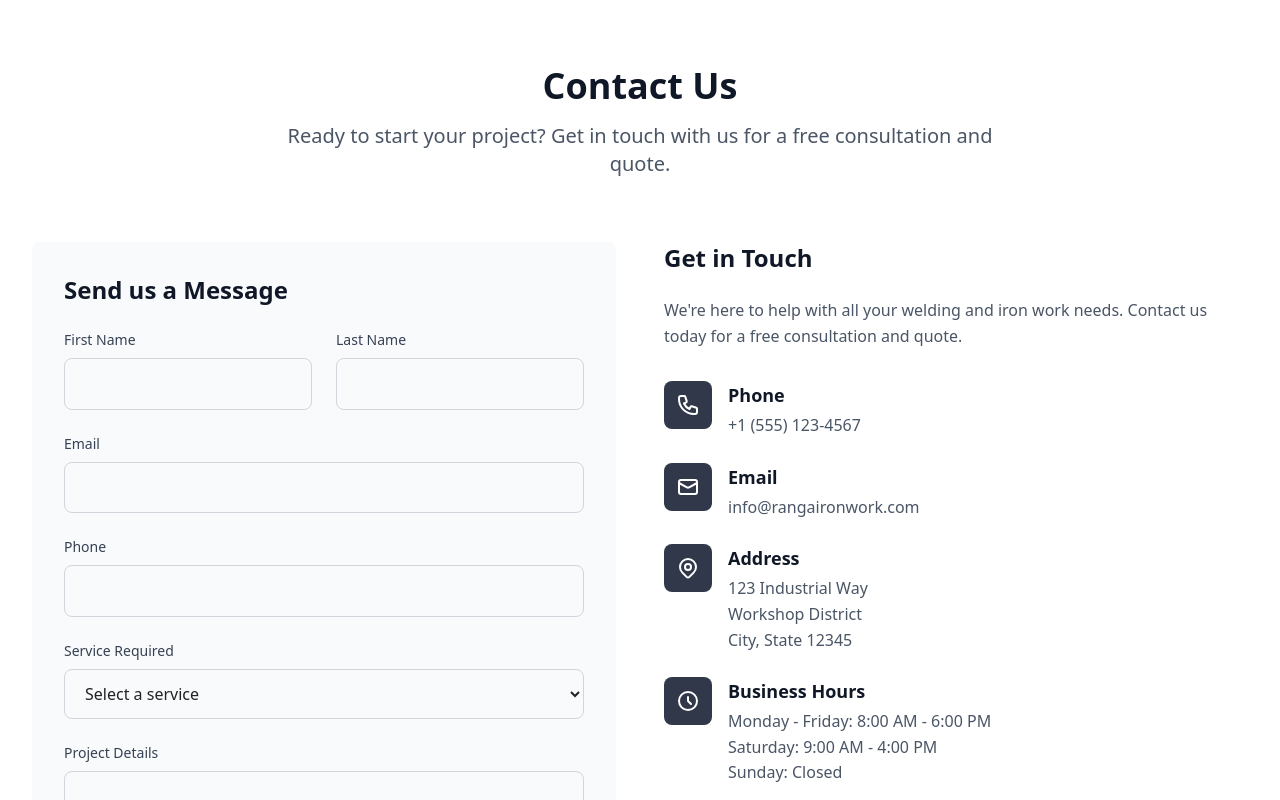
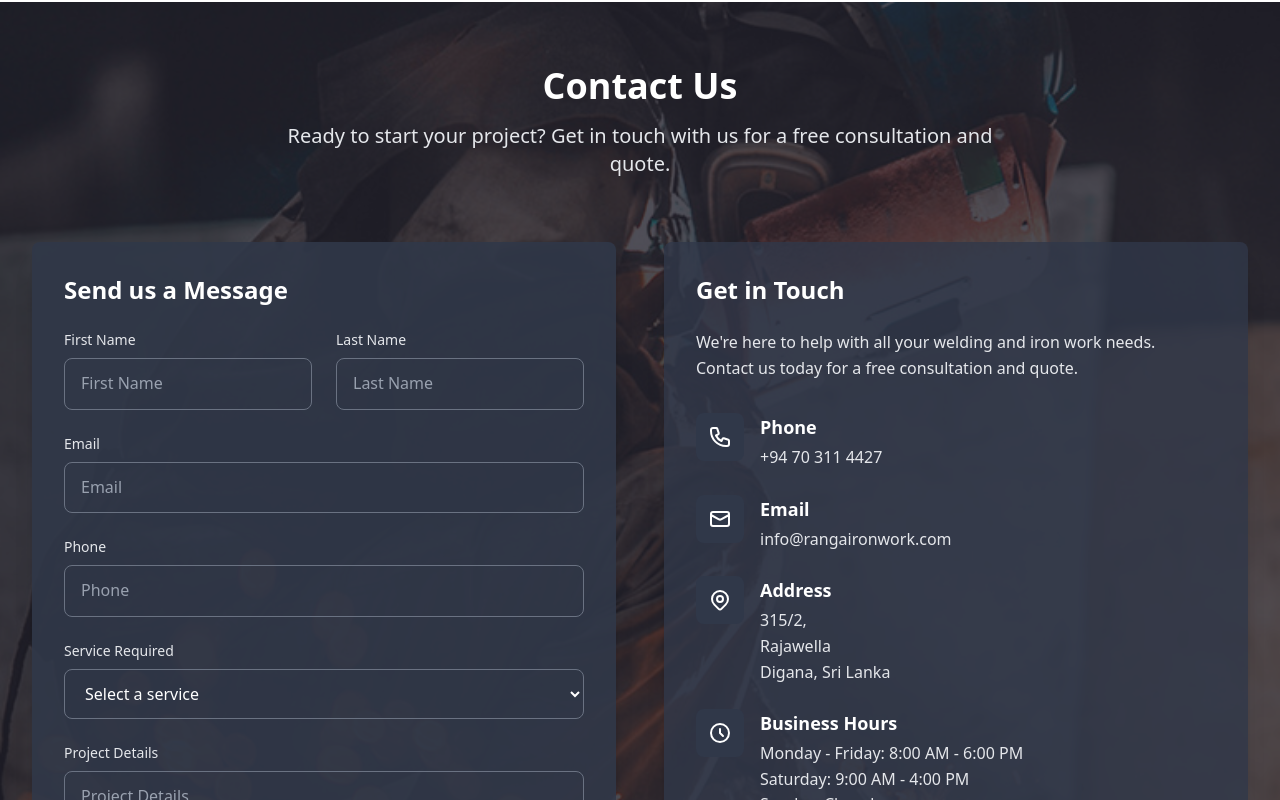
Before and after one commit to codelife123/ws1, a Next.js app: page / in a window 1280 px wide. Shown: the part 3560-4360 px from the top of the page. Built offline with nearby package versions, Linux system fonts and the light colour scheme.

Commit message:
Update contact section styles and content; enhanced background image with overlay, improved text visibility, and updated contact information for better user experience. Added new contact background image.

```diff
--- a/app/page.js
+++ b/app/page.js
@@ -9,15 +9,15 @@ import { useKeenSlider } from "keen-slider/react";
 import Video from "yet-another-react-lightbox/plugins/video";
 
 const galleryImages = [
-  { src: "/project-work/image1.jpg" },
+  { src: "/project-work/image9.jpg" },
+  { src: "/project-work/video1.mp4", type: "video" },
   { src: "/project-work/image2.jpg" },
-  { src: "/project-work/video1.mp4", type: "video" },
   { src: "/project-work/image3.jpg" },
   { src: "/project-work/image4.jpg" },
   { src: "/project-work/image5.jpg" },
   { src: "/project-work/image6.jpg" },
   { src: "/project-work/image8.jpg" },
-  { src: "/project-work/image9.jpg" },
+  { src: "/project-work/image1.jpg" },
 ];
 
 export default function Home() {
@@ -454,75 +454,84 @@ export default function Home() {
       </section>
 
       {/* Contact Section */}
-      <section id="contact" className="section-padding bg-white">
-        <div className="max-w-7xl mx-auto">
+      <section
+        id="contact"
+        className="section-padding relative"
+        style={{
+          background: 'url(/contact-bg.jpg) center/cover no-repeat',
+          position: 'relative',
+          overflow: 'hidden',
+        }}
+      >
+        {/* Overlay */}
+        <div
+          style={{
+            position: 'absolute',
+            inset: 0,
+            background: 'rgba(35,34,45,0.8)',
+            zIndex: 1,
+          }}
+        />
+        <div className="max-w-7xl mx-auto relative z-10">
           <div className="text-center mb-16">
-            <h2 className="text-4xl font-bold text-gray-900 mb-4">Contact Us</h2>
-            <p className="text-xl text-gray-600 max-w-3xl mx-auto">
+            <h2 className="text-4xl font-bold text-white mb-4">Contact Us</h2>
+            <p className="text-xl text-gray-200 max-w-3xl mx-auto">
               Ready to start your project? Get in touch with us for a free consultation and quote.
             </p>
           </div>
-
           <div className="grid lg:grid-cols-2 gap-12">
             {/* Contact Form */}
-            <div className="bg-gray-light p-8 rounded-lg">
-              <h3 className="text-2xl font-bold text-gray-900 mb-6">Send us a Message</h3>
+            <div className="bg-[#303849]/90 p-8 rounded-lg shadow-xl">
+              <h3 className="text-2xl font-bold text-white mb-6">Send us a Message</h3>
               <form className="space-y-6">
                 <div className="grid md:grid-cols-2 gap-6">
                   <div>
-                    <label className="block text-sm font-medium text-gray-700 mb-2">First Name</label>
-                    <input type="text" className="w-full px-4 py-3 border border-gray-300 rounded-lg focus:ring-2 focus:ring-primary focus:border-transparent" />
+                    <label className="block text-sm font-medium text-gray-200 mb-2">First Name</label>
+                    <input type="text" className="w-full px-4 py-3 border border-gray-500 rounded-lg bg-transparent text-white placeholder-gray-400 focus:ring-2 focus:ring-primary focus:border-transparent" placeholder="First Name" />
                   </div>
                   <div>
-                    <label className="block text-sm font-medium text-gray-700 mb-2">Last Name</label>
-                    <input type="text" className="w-full px-4 py-3 border border-gray-300 rounded-lg focus:ring-2 focus:ring-primary focus:border-transparent" />
+                    <label className="block text-sm font-medium text-gray-200 mb-2">Last Name</label>
+                    <input type="text" className="w-full px-4 py-3 border border-gray-500 rounded-lg bg-transparent text-white placeholder-gray-400 focus:ring-2 focus:ring-primary focus:border-transparent" placeholder="Last Name" />
                   </div>
                 </div>
-
                 <div>
-                  <label className="block text-sm font-medium text-gray-700 mb-2">Email</label>
-                  <input type="email" className="w-full px-4 py-3 border border-gray-300 rounded-lg focus:ring-2 focus:ring-primary focus:border-transparent" />
+                  <label className="block text-sm font-medium text-gray-200 mb-2">Email</label>
+                  <input type="email" className="w-full px-4 py-3 border border-gray-500 rounded-lg bg-transparent text-white placeholder-gray-400 focus:ring-2 focus:ring-primary focus:border-transparent" placeholder="Email" />
                 </div>
-
                 <div>
-                  <label className="block text-sm font-medium text-gray-700 mb-2">Phone</label>
-                  <input type="tel" className="w-full px-4 py-3 border border-gray-300 rounded-lg focus:ring-2 focus:ring-primary focus:border-transparent" />
+                  <label className="block text-sm font-medium text-gray-200 mb-2">Phone</label>
+                  <input type="tel" className="w-full px-4 py-3 border border-gray-500 rounded-lg bg-transparent text-white placeholder-gray-400 focus:ring-2 focus:ring-primary focus:border-transparent" placeholder="Phone" />
                 </div>
-
                 <div>
-                  <label className="block text-sm font-medium text-gray-700 mb-2">Service Required</label>
-                  <select className="w-full px-4 py-3 border border-gray-300 rounded-lg focus:ring-2 focus:ring-primary focus:border-transparent">
-                    <option>Select a service</option>
-                    <option>Structural Welding</option>
-                    <option>Custom Fabrication</option>
-                    <option>Repair & Maintenance</option>
-                    <option>Gates & Fencing</option>
-                    <option>Industrial Solutions</option>
-                    <option>Other</option>
+                  <label className="block text-sm font-medium text-gray-200 mb-2">Service Required</label>
+                  <select className="w-full px-4 py-3 border border-gray-500 rounded-lg bg-transparent text-white placeholder-gray-400 focus:ring-2 focus:ring-primary focus:border-transparent">
+                    <option className="text-gray-700 bg-white">Select a service</option>
+                    <option className="text-gray-900 bg-white">Structural Welding</option>
+                    <option className="text-gray-900 bg-white">Custom Fabrication</option>
+                    <option className="text-gray-900 bg-white">Repair & Maintenance</option>
+                    <option className="text-gray-900 bg-white">Gates & Fencing</option>
+                    <option className="text-gray-900 bg-white">Industrial Solutions</option>
+                    <option className="text-gray-900 bg-white">Other</option>
                   </select>
                 </div>
-
                 <div>
-                  <label className="block text-sm font-medium text-gray-700 mb-2">Project Details</label>
-                  <textarea rows="4" className="w-full px-4 py-3 border border-gray-300 rounded-lg focus:ring-2 focus:ring-primary focus:border-transparent"></textarea>
+                  <label className="block text-sm font-medium text-gray-200 mb-2">Project Details</label>
+                  <textarea rows="4" className="w-full px-4 py-3 border border-gray-500 rounded-lg bg-transparent text-white placeholder-gray-400 focus:ring-2 focus:ring-primary focus:border-transparent" placeholder="Project Details"></textarea>
                 </div>
-
                 <button type="submit" className="btn-primary w-full">
                   Send Message
                 </button>
               </form>
             </div>
-
             {/* Contact Information */}
-            <div className="space-y-8">
+            <div className="bg-[#303849]/80 p-8 rounded-lg shadow-xl space-y-8">
               <div>
-                <h3 className="text-2xl font-bold text-gray-900 mb-6">Get in Touch</h3>
-                <p className="text-gray-600 mb-8">
+                <h3 className="text-2xl font-bold text-white mb-6">Get in Touch</h3>
+                <p className="text-gray-200 mb-8">
                   We're here to help with all your welding and iron work needs.
                   Contact us today for a free consultation and quote.
                 </p>
               </div>
-
               <div className="space-y-6">
                 <div className="flex items-start space-x-4">
                   <div className="flex-shrink-0 w-12 h-12 bg-primary rounded-lg flex items-center justify-center">
@@ -531,11 +540,10 @@ export default function Home() {
                     </svg>
                   </div>
                   <div>
-                    <h4 className="text-lg font-semibold text-gray-900 mb-1">Phone</h4>
-                    <p className="text-gray-600">+1 (555) 123-4567</p>
+                    <h4 className="text-lg font-semibold text-white mb-1">Phone</h4>
+                    <p className="text-gray-200">+94 70 311 4427</p>
                   </div>
                 </div>
-
                 <div className="flex items-start space-x-4">
                   <div className="flex-shrink-0 w-12 h-12 bg-primary rounded-lg flex items-center justify-center">
                     <svg className="w-6 h-6 text-white" fill="none" stroke="currentColor" viewBox="0 0 24 24">
@@ -543,11 +551,10 @@ export default function Home() {
                     </svg>
                   </div>
                   <div>
-                    <h4 className="text-lg font-semibold text-gray-900 mb-1">Email</h4>
-                    <p className="text-gray-600">info@rangaironwork.com</p>
+                    <h4 className="text-lg font-semibold text-white mb-1">Email</h4>
+                    <p className="text-gray-200">info@rangaironwork.com</p>
                   </div>
                 </div>
-
                 <div className="flex items-start space-x-4">
                   <div className="flex-shrink-0 w-12 h-12 bg-primary rounded-lg flex items-center justify-center">
                     <svg className="w-6 h-6 text-white" fill="none" stroke="currentColor" viewBox="0 0 24 24">
@@ -556,11 +563,10 @@ export default function Home() {
                     </svg>
                   </div>
                   <div>
-                    <h4 className="text-lg font-semibold text-gray-900 mb-1">Address</h4>
-                    <p className="text-gray-600">123 Industrial Way<br />Workshop District<br />City, State 12345</p>
+                    <h4 className="text-lg font-semibold text-white mb-1">Address</h4>
+                    <p className="text-gray-200">315/2,<br />Rajawella<br />Digana, Sri Lanka</p>
                   </div>
                 </div>
-
                 <div className="flex items-start space-x-4">
                   <div className="flex-shrink-0 w-12 h-12 bg-primary rounded-lg flex items-center justify-center">
                     <svg className="w-6 h-6 text-white" fill="none" stroke="currentColor" viewBox="0 0 24 24">
@@ -568,8 +574,8 @@ export default function Home() {
                     </svg>
                   </div>
                   <div>
-                    <h4 className="text-lg font-semibold text-gray-900 mb-1">Business Hours</h4>
-                    <p className="text-gray-600">Monday - Friday: 8:00 AM - 6:00 PM<br />Saturday: 9:00 AM - 4:00 PM<br />Sunday: Closed</p>
+                    <h4 className="text-lg font-semibold text-white mb-1">Business Hours</h4>
+                    <p className="text-gray-200">Monday - Friday: 8:00 AM - 6:00 PM<br />Saturday: 9:00 AM - 4:00 PM<br />Sunday: Closed</p>
                   </div>
                 </div>
               </div>
@@ -619,10 +625,10 @@ export default function Home() {
             <div>
               <h4 className="text-lg font-semibold mb-4">Contact</h4>
               <ul className="space-y-2 text-gray-300">
-                <li>+1 (555) 123-4567</li>
+                <li>+94 70 311 4427</li>
                 <li>info@rangaironwork.com</li>
-                <li>123 Industrial Way</li>
-                <li>Workshop District</li>
+                <li>315/2, Rajawella</li>
+                <li>Digana, Sri Lanka</li>
               </ul>
             </div>
           </div>
```
Also changed, not shown: public/contact-bg.jpg (added).
